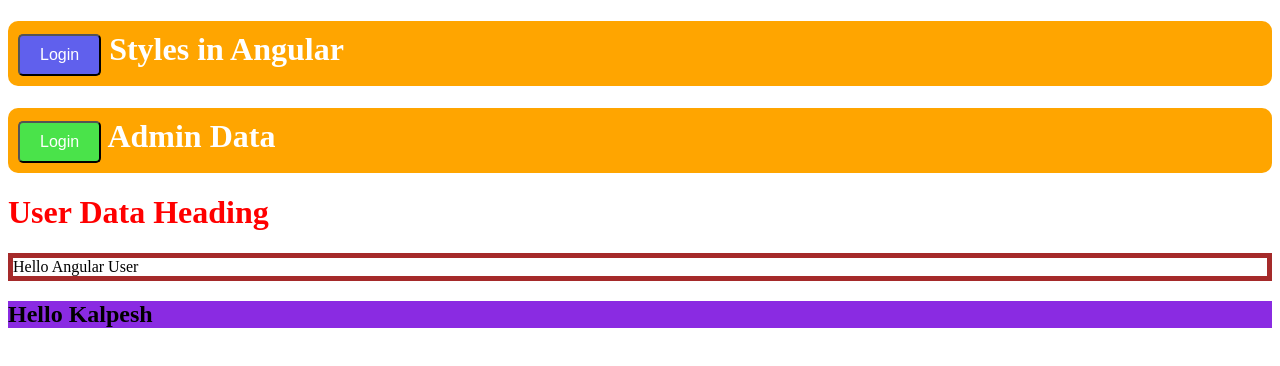
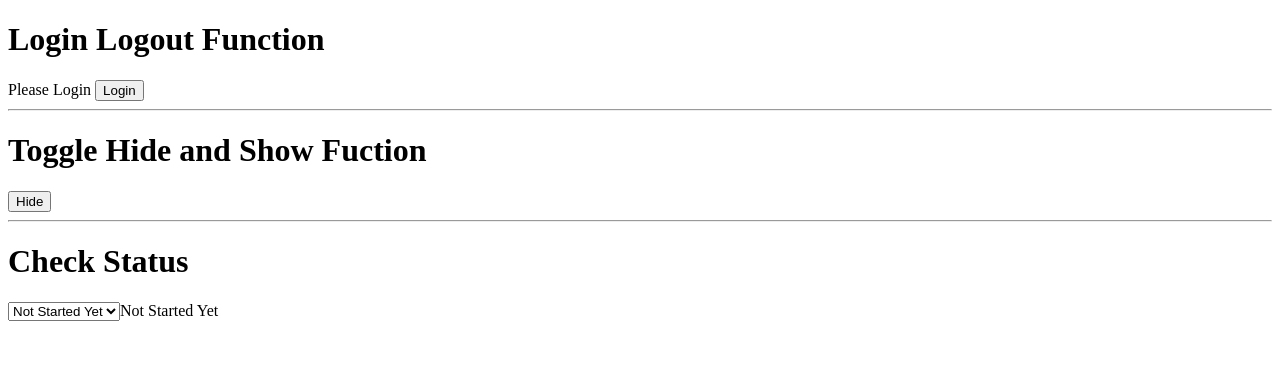
Before and after one commit to kalpeshbhonge58/Angular-Learning, an Angular app in the folder angular-21-from-scratch/: page / in a window 1280 px wide. Shown: the top 366 px of the page. Built offline with nearby package versions, Linux system fonts and the light colour scheme.

Commit message:
feat: comment out various HTML elements and styles; update app logic for login/logout and status handling

```diff
--- a/angular-21-from-scratch/src/app/admin-data/admin-data.html
+++ b/angular-21-from-scratch/src/app/admin-data/admin-data.html
@@ -1 +1 @@
-<h1 class="headingclass"><button class="btn btn-sucess"> Login </button> Admin Data</h1>
+<!-- <h1 class="headingclass"><button class="btn btn-sucess"> Login </button> Admin Data</h1> -->
--- a/angular-21-from-scratch/src/app/app.html
+++ b/angular-21-from-scratch/src/app/app.html
@@ -132,7 +132,7 @@
 <input type="text" [value]="name()" (input)="setValue($event.target.value)">
 <button (click)="resetValue()">Reset Value</button> -->
 
-<h1 class="headingclass"><button class="btn btn-primary"> Login </button> Styles in Angular</h1>
+<!-- <h1 class="headingclass"><button class="btn btn-primary"> Login </button> Styles in Angular</h1>
 <app-admin-data></app-admin-data>
 <app-user-data></app-user-data>
 
@@ -141,4 +141,55 @@
   Hello Angular User
 </div>
 
-<h2 class="heading2">Hello Kalpesh</h2>
+<h2 class="heading2">Hello Kalpesh</h2> -->
+
+<!-- Simple Login Logout Functionality -->
+
+<h1>Login Logout Function</h1>
+<div>
+  @if (isLogin()) {
+    <span> Welcome, User </span>
+    <button (click)="handleLogin(false)">Logout</button>
+  } @else {
+    <span> Please Login </span>
+    <button (click)="handleLogin(true)">Login</button>
+  }
+</div>
+
+<hr />
+
+<h1>Toggle Hide and Show Fuction</h1>
+@if (show()) {
+  <button (click)="show.set(false)">Hide</button>
+} @else {
+  <button (click)="show.set(true)">Show</button>
+}
+
+
+<hr/>
+
+<h1>Check Status</h1>
+
+<select (change)="handleStatus($event)" id="">
+  <option value="Not Started">Not Started Yet</option>
+  <option value="Started">Started</option>
+  <option value="In Progress">In Progress</option>
+  <option value="Completed">Completed</option>
+  <option value="Canclelled">Canclelled</option>
+</select>
+
+@if(status() == "Not Started"){
+  <span>Not Started Yet</span>
+}
+@else if(status() == "Started"){
+  <span style="color: aqua;">Started</span>
+}
+@else if(status() == "In Progress"){
+  <span style="color: blue;">In Progress</span>
+}
+@else if(status() == "Completed"){
+  <span style="color: green;">Completed</span>
+}
+@else if(status() == "Canclelled"){
+  <span style="color: red;">Canclelled</span>
+}
--- a/angular-21-from-scratch/src/app/app.ts
+++ b/angular-21-from-scratch/src/app/app.ts
@@ -1,4 +1,5 @@
-import { Component, computed, effect, signal, WritableSignal, Signal } from '@angular/core';
+import { Component,signal } from '@angular/core';
+//import { Component, computed, effect, signal, WritableSignal, Signal } from '@angular/core';
 import { RouterOutlet } from '@angular/router';
 import { UserData } from "./user-data/user-data";
 import { AdminData } from "./admin-data/admin-data";
@@ -7,11 +8,11 @@ import { AdminData } from "./admin-data/admin-data";
 // import { Profile } from './profile/profile';
 
 @Component({
-  imports: [RouterOutlet, UserData, AdminData],
-  // imports: [RouterOutlet,Login,Profile,Logout],
+  imports: [RouterOutlet],
+  // imports: [RouterOutlet,Login,Profile,Logout, UserData, AdminData],
   selector: 'app-root',
-  //styleUrl: './app.css',
-  styleUrls:["./app.css","./common.css"],
+  styleUrl: './app.css',
+  //styleUrls:["./app.css","./common.css"],
   templateUrl: './app.html',
 })
 export class App {
@@ -207,4 +208,20 @@ export class App {
   // setValue(value: string) {
   //   this.name.set(value);
   // }
+
+  isLogin = signal(false);
+  show = signal(true)
+
+  status = signal("Not Started")
+
+
+handleLogin(status:boolean){
+this.isLogin.set(status)
 }
+
+handleStatus(event : Event){
+  let target = event.target as HTMLSelectElement
+this.status.set(target.value)
+}
+
+}
--- a/angular-21-from-scratch/src/app/common.css
+++ b/angular-21-from-scratch/src/app/common.css
@@ -1,4 +1,4 @@
-.heading2{
+/* .heading2{
     background-color: blueviolet;
     border: 0px;
-}
+} */
--- a/angular-21-from-scratch/src/app/user-data/user-data.html
+++ b/angular-21-from-scratch/src/app/user-data/user-data.html
@@ -1 +1 @@
-<h1 class="headingclass"><button class="btn btn-warning"> Login </button> User Data</h1>
+<!-- <h1 class="headingclass"><button class="btn btn-warning"> Login </button> User Data</h1> -->
--- a/angular-21-from-scratch/src/app/user-data/user-data.ts
+++ b/angular-21-from-scratch/src/app/user-data/user-data.ts
@@ -3,9 +3,9 @@ import { Component } from '@angular/core';
 @Component({
   imports: [],
   selector: 'app-user-data',
-  template : `<h1>User Data Heading</h1>`,
-  styles :`h1{color: red;}`,
-  // styleUrl: './user-data.css',
-  // templateUrl: './user-data.html',
+  //template : `<h1>User Data Heading</h1>`,
+  //styles :`h1{color: red;}`,
+   styleUrl: './user-data.css',
+   templateUrl: './user-data.html',
 })
 export class UserData {}
--- a/angular-21-from-scratch/src/btns.css
+++ b/angular-21-from-scratch/src/btns.css
@@ -1,4 +1,4 @@
-.btn{
+/* .btn{
     background-color: rgb(128, 128, 243);
     color: white;
     border-radius: 5px;
@@ -29,4 +29,4 @@
 
 .btn-sucess:hover{
     background-color: rgb(39, 133, 39);
-}
+} */
--- a/angular-21-from-scratch/src/styles.css
+++ b/angular-21-from-scratch/src/styles.css
@@ -1,7 +1,7 @@
 /* You can add global styles to this file, and also import other style files */
-.headingclass{
+/* .headingclass{
     color: white;
     background-color: orange;
     border-radius: 10px;
     padding: 10px;
-}
+} */
```
